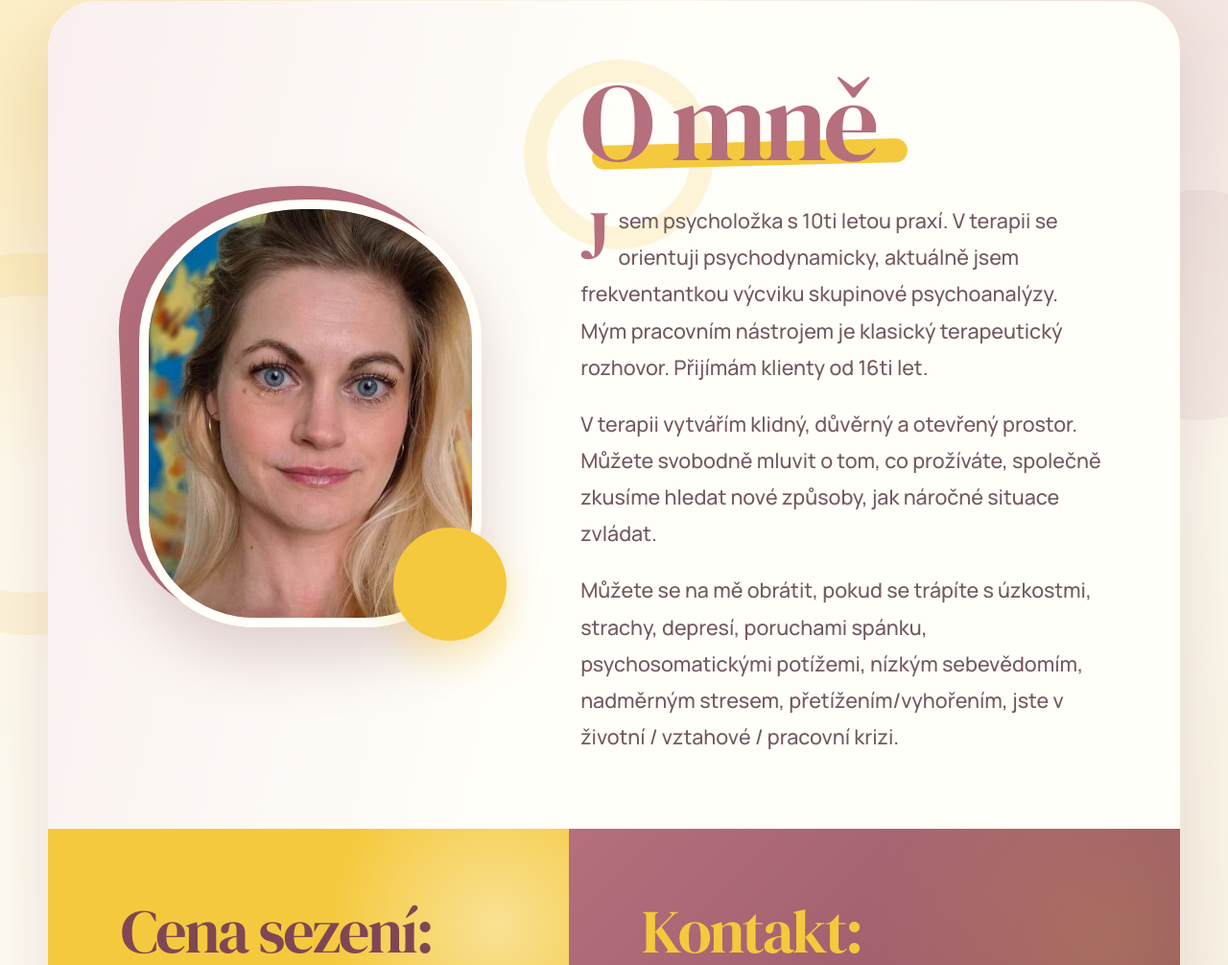
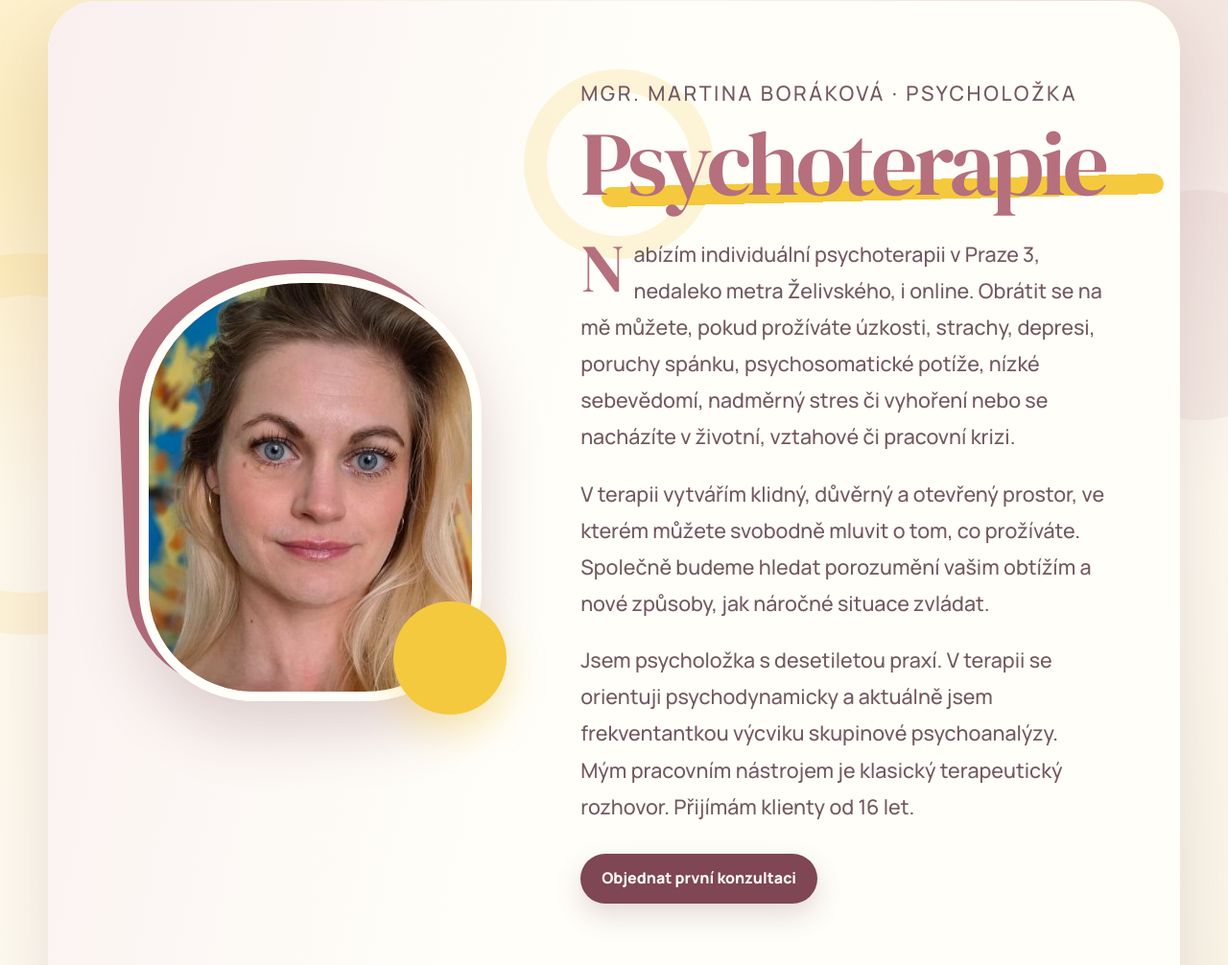
Before and after one commit to Noah-eu/martina-borakova-web, a plain HTML site: page index.html in a window 1280 px wide. Shown: the part 50-1056 px from the top of the page at 96% size. Drawn offline with Linux system fonts and the light colour scheme.

Commit message:
Improve local SEO copy and contact CTA

```diff
--- a/index.html
+++ b/index.html
@@ -292,7 +292,7 @@
       display: inline-block;
       margin-bottom: 34px;
       color: var(--rose);
-      font-size: clamp(4.4rem, 9vw, 8rem);
+      font-size: clamp(3.6rem, 7.4vw, 6.7rem);
       line-height: 0.86;
     }
 
@@ -319,7 +319,7 @@
       font-weight: 500;
     }
 
-    .copy p:first-of-type::first-letter {
+    .copy .lead::first-letter {
       float: left;
       margin: 0.1em 0.13em 0 0;
       color: var(--rose);
@@ -329,6 +329,48 @@
     }
 
     .copy p + p { margin-top: 21px; }
+
+    .eyebrow {
+      margin-bottom: 14px;
+      color: var(--rose-deep);
+      font-size: 0.86rem;
+      font-weight: 800;
+      letter-spacing: 0.12em;
+      line-height: 1.4;
+      text-transform: uppercase;
+    }
+
+    .cta-row {
+      display: flex;
+      flex-wrap: wrap;
+      gap: 14px;
+      align-items: center;
+      margin-top: 30px;
+    }
+
+    .cta-button {
+      display: inline-flex;
+      align-items: center;
+      min-height: 52px;
+      padding: 12px 22px;
+      border-radius: 999px;
+      color: var(--white);
+      background: var(--rose-deep);
+      box-shadow: 0 12px 28px rgba(127, 70, 84, 0.2);
+      font-weight: 800;
+      text-decoration: none;
+      transition: transform 160ms ease, box-shadow 160ms ease;
+    }
+
+    .cta-button:hover {
+      transform: translateY(-2px);
+      box-shadow: 0 16px 34px rgba(127, 70, 84, 0.26);
+    }
+
+    .cta-button:focus-visible {
+      outline: 3px solid var(--yellow);
+      outline-offset: 4px;
+    }
 
     .details {
       display: grid;
@@ -411,6 +453,10 @@
       gap: 17px;
     }
 
+    .contact-intro {
+      margin-bottom: 28px;
+    }
+
     .contact-lines a {
       color: var(--yellow-soft);
       overflow-wrap: anywhere;
@@ -458,7 +504,7 @@
         right: -4px;
       }
 
-      h1 { font-size: clamp(4rem, 23vw, 6rem); }
+      h1 { font-size: clamp(3rem, 14vw, 4.5rem); }
       .copy p { font-size: 1.08rem; }
       h2 { font-size: clamp(2.5rem, 13vw, 3.7rem); }
     }
@@ -478,19 +524,24 @@
         </div>
 
         <div class="copy">
-          <h1>O mně</h1>
+          <p class="eyebrow">Mgr. Martina Boráková · psycholožka</p>
+          <h1>Psychoterapie</h1>
 
-          <p>
-            Jsem psycholožka s 10ti letou praxí. V terapii se orientuji psychodynamicky, aktuálně jsem frekventantkou výcviku skupinové psychoanalýzy. Mým pracovním nástrojem je klasický terapeutický rozhovor. Přijímám klienty od 16ti let.
+          <p class="lead">
+            Nabízím individuální psychoterapii v Praze 3, nedaleko metra Želivského, i online. Obrátit se na mě můžete, pokud prožíváte úzkosti, strachy, depresi, poruchy spánku, psychosomatické potíže, nízké sebevědomí, nadměrný stres či vyhoření nebo se nacházíte v životní, vztahové či pracovní krizi.
           </p>
 
           <p>
-            V terapii vytvářím klidný, důvěrný a otevřený prostor. Můžete svobodně mluvit o tom, co prožíváte, společně zkusíme hledat nové způsoby, jak náročné situace zvládat.
+            V terapii vytvářím klidný, důvěrný a otevřený prostor, ve kterém můžete svobodně mluvit o tom, co prožíváte. Společně budeme hledat porozumění vašim obtížím a nové způsoby, jak náročné situace zvládat.
           </p>
 
           <p>
-            Můžete se na mě obrátit, pokud se trápíte s úzkostmi, strachy, depresí, poruchami spánku, psychosomatickými potížemi, nízkým sebevědomím, nadměrným stresem, přetížením/vyhořením, jste v životní / vztahové / pracovní krizi.
+            Jsem psycholožka s desetiletou praxí. V terapii se orientuji psychodynamicky a aktuálně jsem frekventantkou výcviku skupinové psychoanalýzy. Mým pracovním nástrojem je klasický terapeutický rozhovor. Přijímám klienty od 16 let.
           </p>
+
+          <div class="cta-row">
+            <a class="cta-button" href="mailto:borakova.martina@seznam.cz?subject=Objedn%C3%A1n%C3%AD%20prvn%C3%AD%20konzultace">Objednat první konzultaci</a>
+          </div>
         </div>
       </section>
 
@@ -504,6 +555,8 @@
 
         <div class="panel contact-panel">
           <h2>Kontakt:</h2>
+
+          <p class="contact-intro">Pokud zvažujete psychoterapii nebo si nejste jistí, zda je pro vás vhodná, napište mi. Společně zjistíme, zda vám mohu být nápomocná, a domluvíme se na dalším postupu.</p>
 
           <div class="contact-lines">
             <p>
```
